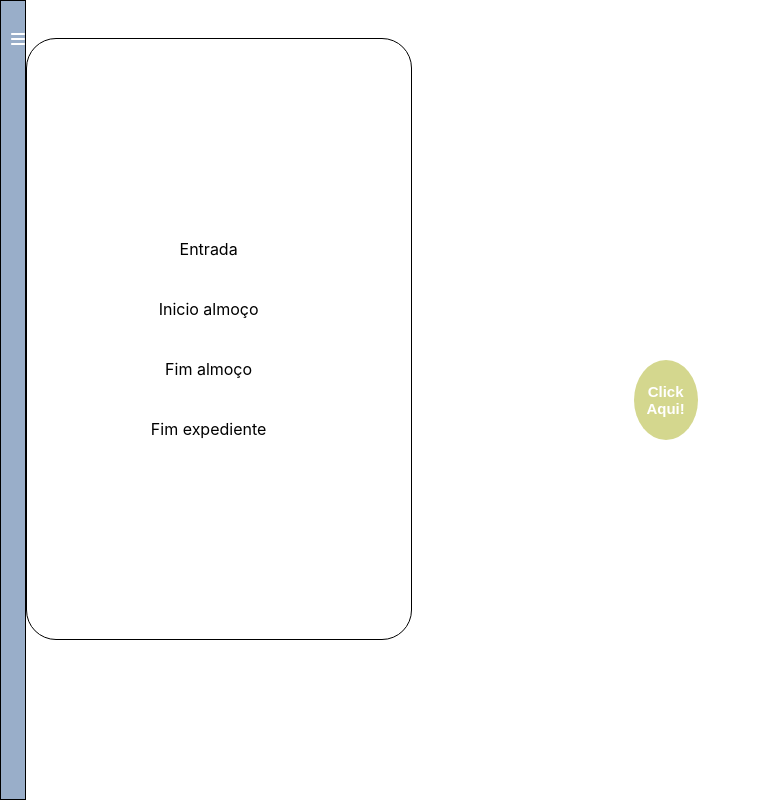
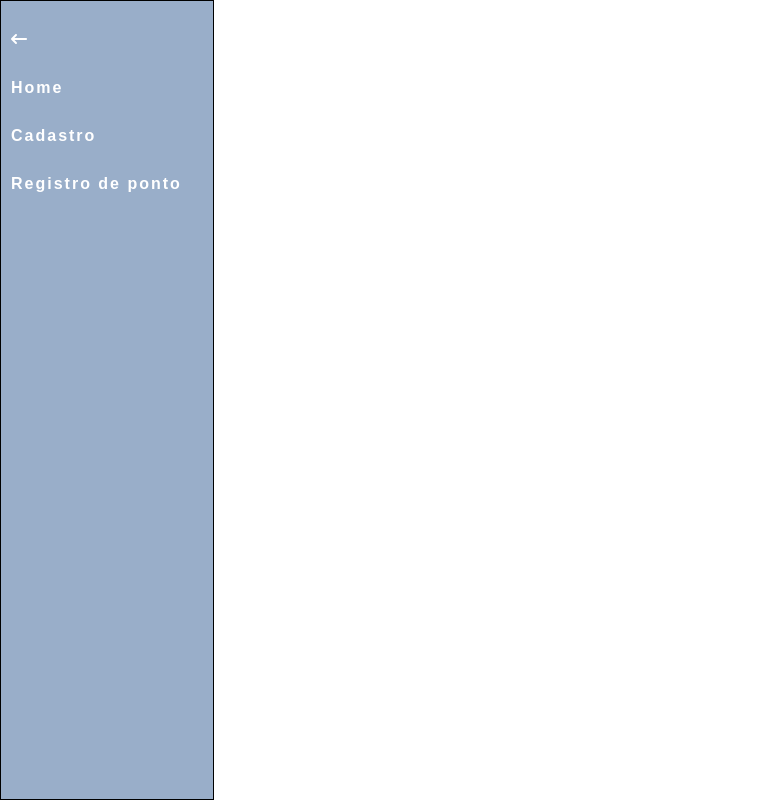
Before and after one commit to Danielvicente10/PontoFront, a React (Create React App) app: page /Home in a window 1280 px wide. Shown: the whole page, without its empty margins (0-760 px from the left). Built offline with nearby package versions, Linux system fonts and the light colour scheme.

Commit message:
Ajuste no ponto.

```diff
--- a/src/Componentes/MarkPointer/index.tsx
+++ b/src/Componentes/MarkPointer/index.tsx
@@ -19,10 +19,22 @@ const MarkPointer: React.FC = () => {
             minute: '2-digit',
             second: '2-digit'
         });
-        setEntrada(formattedDate);
-        setIntervalo(formattedDate);
-        setFimIntervalo(formattedDate);
-        setFimExpediente(formattedDate);
+
+        if (entrada == ""){
+            return setEntrada(formattedDate);
+        }
+
+        if (intervalo == ""){
+            return setIntervalo(formattedDate);
+        }
+
+        if (fimIntervalo == ""){
+            return setFimIntervalo(formattedDate);
+        }
+
+        if (fimExpediente == ""){
+            return setFimExpediente(formattedDate);
+        }
     };
 
 
--- a/src/Componentes/NavBar/Input.tsx
+++ b/src/Componentes/NavBar/Input.tsx
@@ -3,23 +3,27 @@ import './style.css';
 import { FontAwesomeIcon } from '@fortawesome/react-fontawesome';
 import { faBars, faArrowLeftLong } from '@fortawesome/free-solid-svg-icons';
 import { useNavigate } from 'react-router-dom';
+import MarkPointer from '../MarkPointer';
 
 const NavBarVertical: React.FC = () => {
-    const [isShow, setIsShow] = useState(false);
+    const [isShow, setIsShow] = useState(true);
     const handleToggle = () => setIsShow(!isShow);
+    const [modal, setModal] = useState(false)
+    const handleModal = () => setModal(!modal)
     const navigate = useNavigate();
 
     const handleClick = (route: string) => () => {
         if (route === 'home') {
             navigate('/Home');
         } else if (route === 'register') {
-            navigate('/register');
+            handleModal();
         } else if (route === 'scorePoint') {
             navigate('/scorePoint');
         }
     };
 
     return (
+        <>
         <div className={`container ${!isShow ? 'collapsed' : ''}`}>
             <nav>
                 <ul>
@@ -32,6 +36,11 @@ const NavBarVertical: React.FC = () => {
                 </ul>
             </nav>
         </div>
+        <div style={{width: "100%"}}>
+           {modal ? <MarkPointer></MarkPointer> : ""}
+        </div>
+
+        </>
     );
 }
 
--- a/src/Componentes/NavBar/style.css
+++ b/src/Componentes/NavBar/style.css
@@ -9,7 +9,7 @@
 
 
 .container.collapsed {
-    width: 2%;
+    width: 3%;
 }
 
 
--- a/src/Pages/Home/index.tsx
+++ b/src/Pages/Home/index.tsx
@@ -14,7 +14,7 @@ const Home: React.FC = () => {
     return (
         <div style={{display: "flex"}}>
             <NavBarVertical></NavBarVertical>
-            <MarkPointer></MarkPointer>
+            {/* <MarkPointer></MarkPointer> */}
 
         </div>
     );
```
